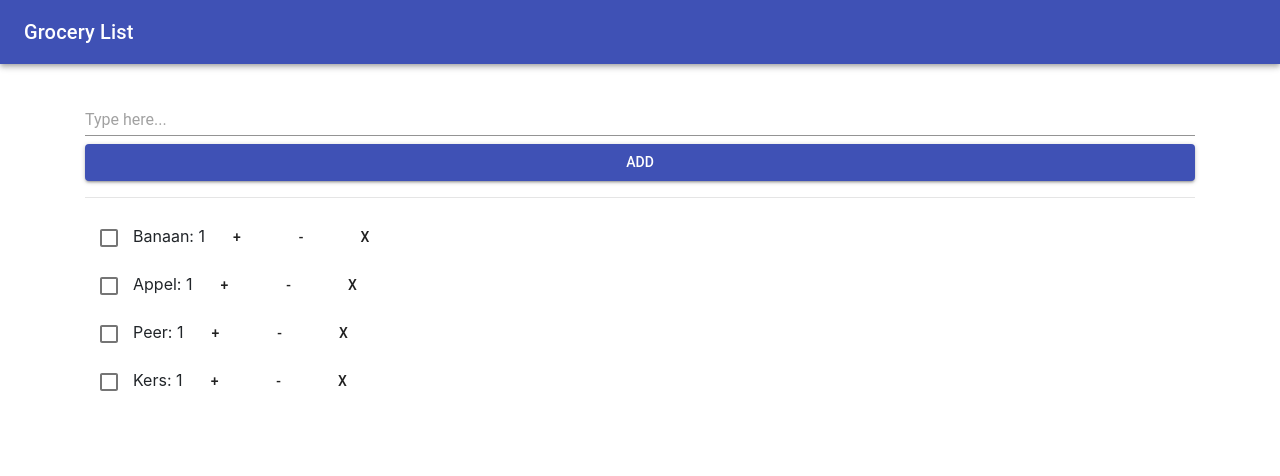
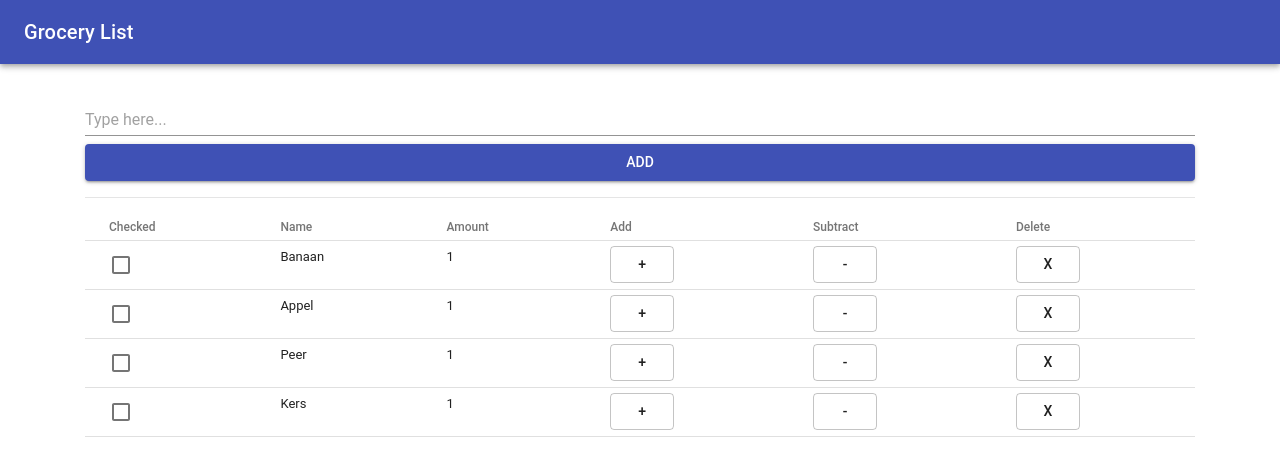
Before and after one commit to kpapijnenburg/grocery-list, a React (Create React App) app: page / in a window 1280 px wide. Shown: the top 476 px of the page. Built offline with nearby package versions, Linux system fonts and the light colour scheme.

Commit message:
refactored to use a table

```diff
--- a/src/App.css
+++ b/src/App.css
@@ -22,7 +22,7 @@
   color: #61dafb;
 }
 
-span.checked {
+p.checked {
   text-decoration: line-through;
   color: gray;
 }
--- a/src/App.js
+++ b/src/App.js
@@ -3,6 +3,10 @@ import "./App.css";
 import ItemList from "./components/itemlist";
 import Toolbar from "./components/toolbar";
 import NavBar from "./components/navbar";
+import Table from "@material-ui/core/Table";
+import TableBody from "@material-ui/core/TableBody";
+import TableCell from "@material-ui/core/TableCell";
+import TableHead from "@material-ui/core/TableHead";
 
 class App extends Component {
   state = {
@@ -56,12 +60,24 @@ class App extends Component {
         <NavBar />
         <main className="container">
           <Toolbar onAdd={this.handleAdd} />
+          <Table padding="dense">
+            <TableHead>
+              <TableCell> Checked </TableCell>
+              <TableCell> Name </TableCell>
+              <TableCell> Amount </TableCell>
+              <TableCell> Add </TableCell>
+              <TableCell> Subtract </TableCell>
+              <TableCell> Delete </TableCell>
+            </TableHead>
+            <TableBody>
               <ItemList
                 items={this.state.items}
                 onIncrement={this.handleIncrement}
                 onDelete={this.handleDelete}
                 onDecrement={this.handleDecrement}
               />
+            </TableBody>
+          </Table>
         </main>
       </React.Fragment>
     );
--- a/src/components/item.jsx
+++ b/src/components/item.jsx
@@ -1,6 +1,7 @@
 import React, { Component } from "react";
 import Checkbox from "@material-ui/core/Checkbox";
 import Button from "@material-ui/core/Button";
+import { TableRow, TableCell, Tab } from "@material-ui/core";
 
 class Item extends Component {
   state = {
@@ -19,19 +20,40 @@ class Item extends Component {
 
     const { id, name, amount, onDelete, onIncrement, onDecrement } = this.props;
     return (
-      <div>
-        <Checkbox
-          onChange={this.toggleChange}
-          checked={this.state.isChecked}
-          color="default"
-        />
-        <span className={classes}>
-          {name}: {amount}
-        </span>
-        <Button onClick={() => onIncrement(id)}> + </Button>
-        <Button onClick={() => onDecrement(id)}> - </Button>
-        <Button onClick={() => onDelete(id)}> X </Button>
-      </div>
+      <TableRow key={id}>
+        <TableCell padding="checkbox">
+          <Checkbox
+            onChange={this.toggleChange}
+            checked={this.state.isChecked}
+            color="default"
+          />
+        </TableCell>
+        <TableCell>
+          <p className={classes}>{name}</p>
+        </TableCell>
+        <TableCell>
+          {" "}
+          <p>{amount}</p>
+        </TableCell>
+        <TableCell>
+          <Button text="+" variant="outlined" onClick={() => onIncrement(id)}>
+            {" "}
+            +{" "}
+          </Button>
+        </TableCell>
+        <TableCell>
+          <Button variant="outlined" onClick={() => onDecrement(id)}>
+            {" "}
+            -{" "}
+          </Button>
+        </TableCell>
+        <TableCell>
+          <Button variant="outlined" onClick={() => onDelete(id)}>
+            {" "}
+            X{" "}
+          </Button>
+        </TableCell>
+      </TableRow>
     );
   }
 }
--- a/src/components/itemlist.jsx
+++ b/src/components/itemlist.jsx
@@ -1,11 +1,13 @@
 import React, { Component } from "react";
 import Item from "./item";
+import TableRow from "@material-ui/core/TableRow";
 
 class ItemList extends Component {
   render() {
     const { items, onAdd, onDelete, onIncrement, onDecrement } = this.props;
     return items.map(item => (
       <Item
+        key={item.id}
         id={item.id}
         name={item.name}
         amount={item.amount}
```
Lines whose indentation alone changed are shown as unchanged.
